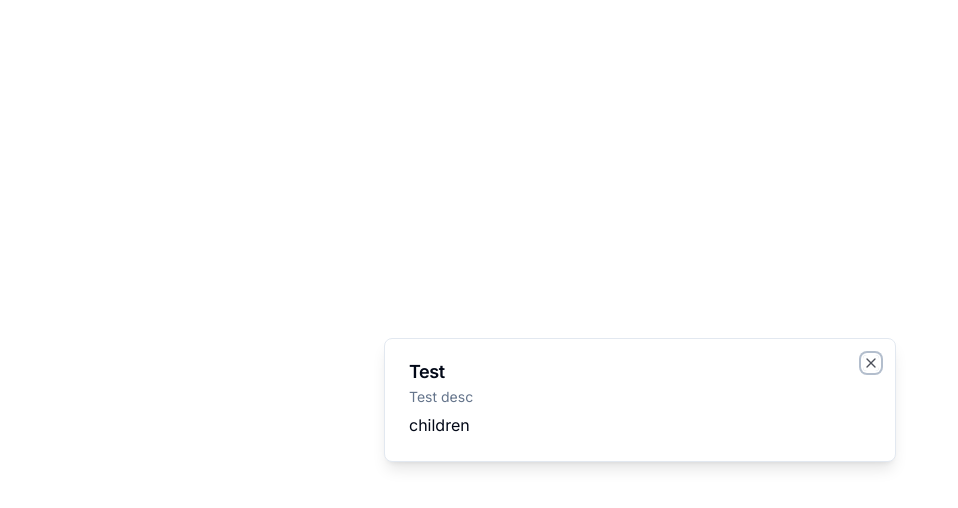
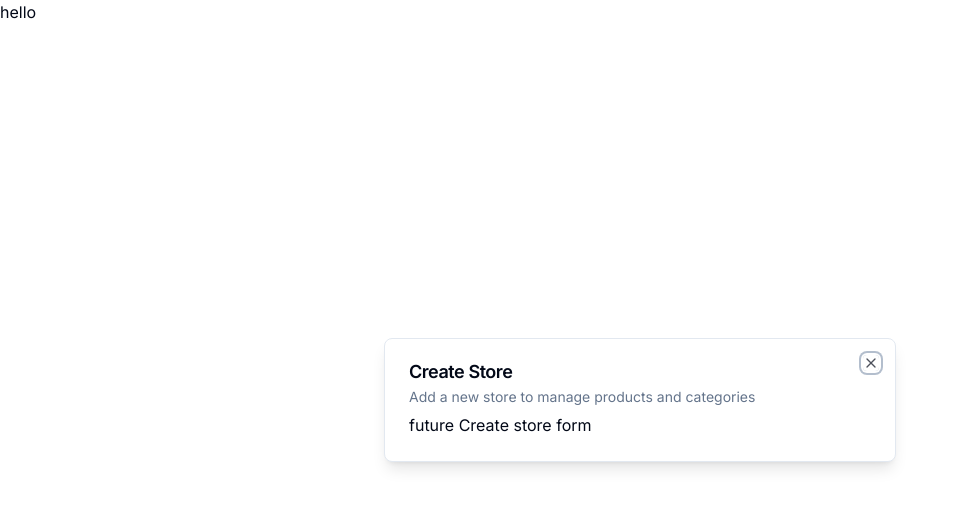
Before and after one commit to Roshanchau/e-commerce_admin, a Next.js app: page / in a window 1280 px wide. Shown: the top 508 px of the page, without its empty margins (0-958 px from the left). Built offline with nearby package versions, Linux system fonts and the light colour scheme.

Commit message:
creating store modal using zustand.

```diff
--- a/app/(root)/page.tsx
+++ b/app/(root)/page.tsx
@@ -1,22 +1,22 @@
 "use client";
 
-import { Modal } from "@/components/ui/modal";
-import { useEffect, useState } from "react";
+import { useEffect} from "react";
+
+import { useStoreModal } from "@/hooks/use-store-modal";
 
 const SetupPage = () => {
-  const [isClient, setIsClient] = useState(false);
+  const isOpen=useStoreModal(state=>state.isOpen);
+  const onOpen = useStoreModal(state=>state.onOpen);
 
   useEffect(() => {
-    setIsClient(true);
-  }, []);
+    if (!isOpen) {
+      onOpen();
+    }
+  }, [isOpen, onOpen]);
 
   return (
-    <div className="p-4">
-      {isClient && (
-        <Modal title="Test" description="Test desc" isOpen onClose={() => {}}>
-          children
-        </Modal>
-      )}
+    <div>
+      hello
     </div>
   );
 };
--- a/app/layout.tsx
+++ b/app/layout.tsx
@@ -1,7 +1,10 @@
 import type { Metadata } from "next";
 import { Inter } from "next/font/google";
+import { ClerkProvider } from "@clerk/nextjs";
+
 import "./globals.css";
-import { ClerkProvider } from "@clerk/nextjs";
+
+import { ModalProvider } from "@/providers/modal-provider";
 
 const inter = Inter({ subsets: ["latin"] });
 
@@ -18,7 +21,10 @@ export default function RootLayout({
   return (
     <ClerkProvider>
       <html lang="en">
-        <body className={inter.className}>{children}</body>
+        <body className={inter.className}>
+          <ModalProvider/>
+          {children}
+        </body>
       </html>
     </ClerkProvider>
   );
--- /dev/null
+++ b/components/modals/store-modal.tsx
@@ -0,0 +1,20 @@
+"use client";
+
+import { useStoreModal } from "@/hooks/use-store-modal";
+import { Modal } from "@/components/ui/modal";
+
+
+export const StoreModal = () => {
+    const storeModal= useStoreModal();
+
+    return(
+        <Modal
+            title="Create Store"
+            description="Add a new store to manage products and categories"
+            isOpen={storeModal.isOpen}
+            onClose={storeModal.onClose}
+        >
+            future Create store form
+        </Modal>
+    )
+}
--- /dev/null
+++ b/hooks/use-store-modal.tsx
@@ -0,0 +1,13 @@
+import {create} from "zustand";
+
+interface useStoreModalStore{
+    isOpen: boolean;
+    onOpen: ()=> void;
+    onClose: ()=> void;
+}
+
+export const useStoreModal= create<useStoreModalStore>((set)=>({
+    isOpen: false,
+    onOpen: ()=>set({isOpen: true}),
+    onClose: ()=>set({isOpen: false}),
+}))
--- a/package.json
+++ b/package.json
@@ -19,7 +19,8 @@
     "react": "^18",
     "react-dom": "^18",
     "tailwind-merge": "^2.2.1",
-    "tailwindcss-animate": "^1.0.7"
+    "tailwindcss-animate": "^1.0.7",
+    "zustand": "^4.5.2"
   },
   "devDependencies": {
     "@types/node": "^20",
--- /dev/null
+++ b/providers/modal-provider.tsx
@@ -0,0 +1,23 @@
+"use client";
+
+import { useEffect, useState } from "react";
+
+import { StoreModal } from "@/components/modals/store-modal";
+
+
+
+export const ModalProvider=()=>{
+    const[isMounted, setIsMounted]= useState(false);
+
+    useEffect(()=>{
+        setIsMounted(true);
+    })
+
+    if(!isMounted){
+        return null;
+    }
+
+    return(
+        <StoreModal/>
+    )
+}
```
Also changed, not shown: 1 other file (tests, documents, lock files or other folders).
